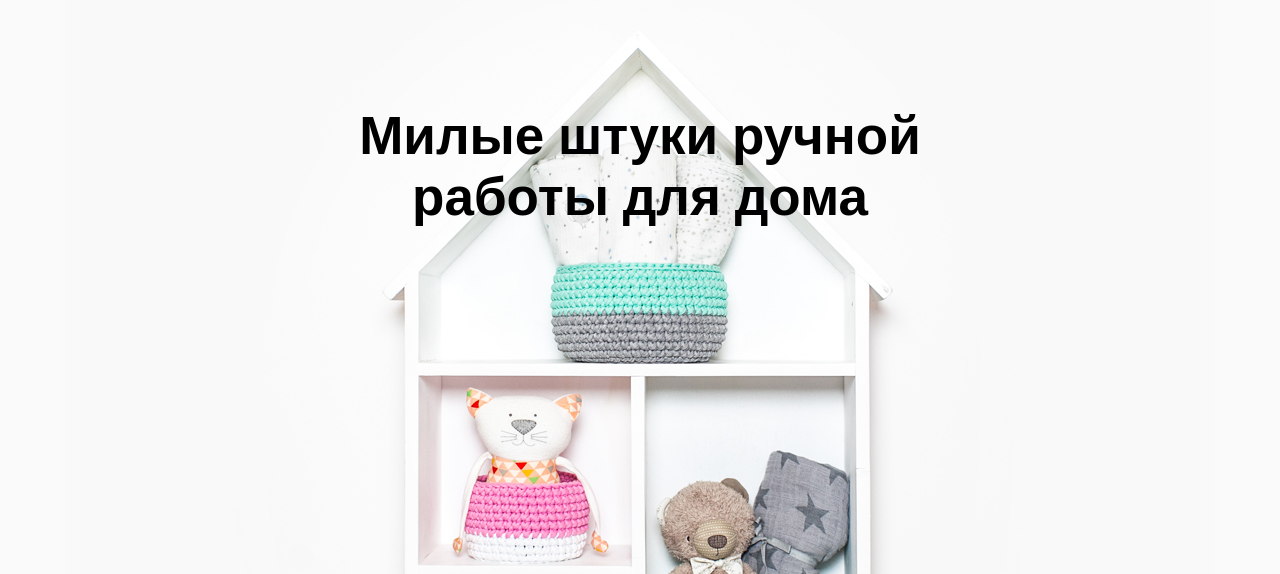
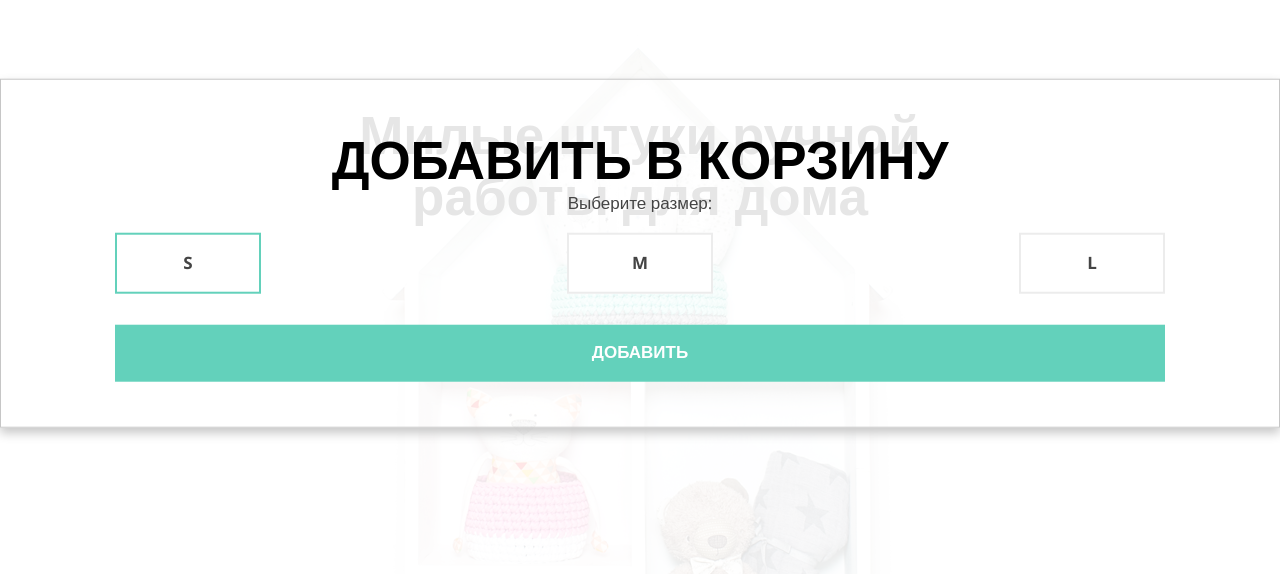
Before and after one commit to oulyalya/Mishka-19, a website: page source/index.html in a window 1280 px wide. Shown: the part 147-721 px from the top of the page. Drawn offline with nearby package versions, Linux system fonts and the light colour scheme; files that its build step writes are made by us from their sources.

Commit message:
Разметка и начало стилизации модального окна (моб)

```diff
--- a/source/index.html
+++ b/source/index.html
@@ -241,6 +241,19 @@
       </div>
     </div>
   </footer>
+  <div class="modal-overlay"></div>
+  <div class="modal" id="popup">
+    <div class="wrapper">
+      <h2 class="section-title modal__title">Добавить в&nbsp;корзину</h2>
+        <p class="modal__text">Выберите размер:</p>
+        <div class="modal__sizes">
+          <span class="btn modal__size-btn modal__size-btn--active">S</span>
+          <span class="btn modal__size-btn">M</span>
+          <span class="btn modal__size-btn">L</span>
+        </div>
+        <button class="btn modal__btn" type="button">Добавить</button>
+    </div>
+  </div>
   <script src="js/script.js"></script>
 </body>
 
--- /dev/null
+++ b/source/less/blocks/modal-overlay.less
@@ -0,0 +1,11 @@
+.modal-overlay {
+  position: fixed;
+  top: 0;
+  left: 0;
+  width: 100vw;
+  height: 100vh;
+  background-color: #ffffff;
+  opacity: 0.9;
+  z-index: 2000;
+  // display: none;
+}
--- /dev/null
+++ b/source/less/blocks/modal.less
@@ -0,0 +1,57 @@
+.modal {
+  min-width: 320px;
+  max-width: 100%;
+  padding-left: 30px;
+  padding-right: 30px;
+  position: absolute;
+  top: 50%;
+  transform: translateY(-50%);
+  left: 0;
+  right: 0;
+  margin: 0 auto;
+  padding-top: 50px;
+  padding-bottom: 45px;
+  z-index: 3000;
+  border: 1px solid#c6c6c6;
+  box-shadow: 0 5px 10px 0 #c6c6c6;
+}
+
+
+.modal__title {
+  font-weight: 700;
+  text-align: center;
+  text-transform: uppercase;
+}
+
+.modal__text {
+  margin-top: 0;
+  margin-bottom: 15px;
+  text-align: center;
+}
+
+.modal__sizes {
+  display: flex;
+  flex-direction: row;
+  flex-wrap: wrap;
+  justify-content: space-between;
+  align-items: center;
+  margin-bottom: 31px;
+}
+
+.modal__size-btn {
+  width: auto;
+  min-width: 82px;
+  background-color: #ffffff;
+  border: 2px solid #ececec;
+}
+
+.modal__size-btn--active {
+  border: 2px solid #63d1bb;
+}
+
+.modal__btn {
+  width: 100%;
+  background-color: #63d1bb;
+  border: 0 none;
+  color: white;
+}
--- a/source/less/style.less
+++ b/source/less/style.less
@@ -30,3 +30,7 @@
 
 //form
 @import "blocks/form.less";
+
+// modal block
+@import "blocks/modal-overlay.less";
+@import "blocks/modal.less";
```
